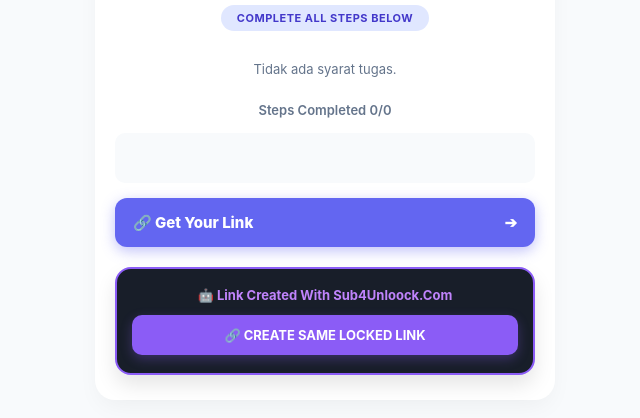
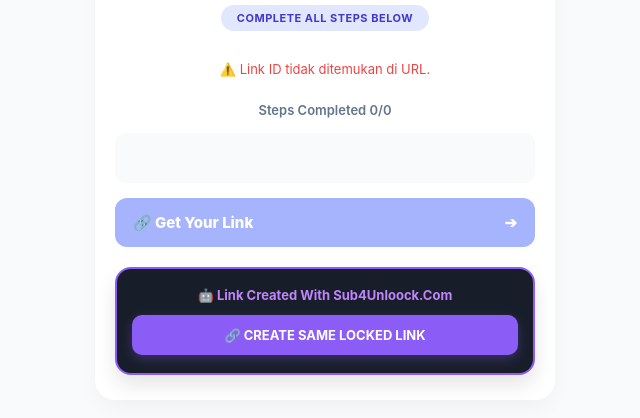
Before and after one commit to tama1896/sub4unloock-, a plain HTML site: page unlock.html in a window 1280 px wide. Shown: the part 133-551 px from the top of the page, without its empty margins (315-955 px from the left). Drawn offline with nearby package versions, Linux system fonts and the light colour scheme.

Commit message:
Update unlock.html

```diff
--- a/unlock.html
+++ b/unlock.html
@@ -241,7 +241,7 @@
         <span class="badge-step">COMPLETE ALL STEPS BELOW</span>
 
         <div class="task-list" id="taskListContainer">
-            <p style="color:#64748b; font-size:13px;">Memuat data link...</p>
+            <p style="color:#64748b; font-size:13px;">⏳ Memuat data tugas...</p>
         </div>
 
         <div class="progress-text" id="progressText">Steps Completed 0/0</div>
@@ -281,34 +281,57 @@
         let taskList = [];
         let completedCount = 0;
 
+        // FUNGSI PINTAR EKSTRAKSI ID LINK DARI BERBAGAI FORMAT URL
+        function getLinkIdFromURL() {
+            const searchParams = new URLSearchParams(window.location.search);
+            if (searchParams.has('id')) {
+                return searchParams.get('id');
+            }
+
+            const path = window.location.pathname;
+            const segments = path.split('/').filter(Boolean);
+
+            // Mengambil elemen terakhir dari URL path
+            if (segments.length > 0) {
+                const lastSegment = segments[segments.length - 1];
+                if (lastSegment !== 'unlock.html' && lastSegment !== 'unlock') {
+                    return lastSegment;
+                }
+            }
+            return null;
+        }
+
         window.onload = async function() {
-            const urlParams = new URLSearchParams(window.location.search);
-            let linkId = urlParams.get('id');
+            const linkId = getLinkIdFromURL();
+            const container = document.getElementById('taskListContainer');
 
             if (!linkId) {
-                const pathParts = window.location.pathname.split('/').filter(p => p);
-                if (pathParts.length > 0) {
-                    linkId = pathParts[pathParts.length - 1];
-                    if (linkId === 'unlock.html' || linkId === 'unlock') {
-                        linkId = null;
-                    }
-                }
+                container.innerHTML = '<p style="color:#ef4444; font-size:13px; margin: 10px 0;">⚠️ Link ID tidak ditemukan di URL.</p>';
+                return;
             }
 
-            if (linkId) {
             try {
                 const { data, error } = await db.from('links').select('*').eq('id', linkId).single();
-                    if (data) {
+
+                if (error || !data) {
+                    console.error("Supabase query error:", error);
+                    container.innerHTML = `<p style="color:#ef4444; font-size:13px; margin: 10px 0;">⚠️ Data link ID (${linkId}) tidak ditemukan di database.</p>`;
+                    return;
+                }
+
                 DESTINATION_URL = data.t;
                 if (data.s) taskList.push({ name: 'Subscribe Channel', url: data.s });
                 if (data.l) taskList.push({ name: 'Like & Comment on Video', url: data.l });
                 if (data.i) taskList.push({ name: 'Follow Instagram', url: data.i });
                 if (data.g) taskList.push({ name: 'Join Telegram', url: data.g });
                 if (data.w) taskList.push({ name: 'Join WhatsApp', url: data.w });
+
+                renderTasks();
+
+            } catch (e) {
+                console.error("Fetch Exception:", e);
+                container.innerHTML = '<p style="color:#ef4444; font-size:13px; margin: 10px 0;">⚠️ Terjadi kesalahan saat membaca database.</p>';
             }
-                } catch (e) {}
-            }
-            renderTasks();
         };
 
         function renderTasks() {
```
Lines whose indentation alone changed are shown as unchanged.
